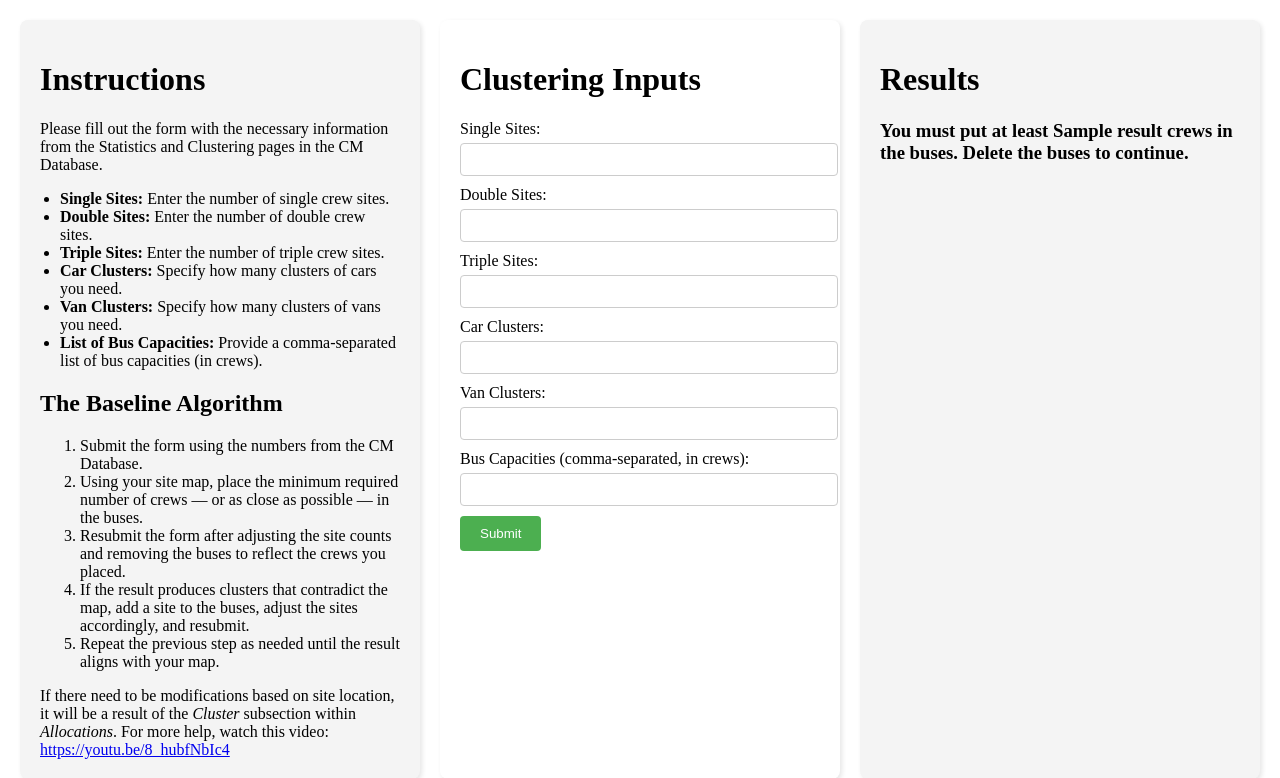
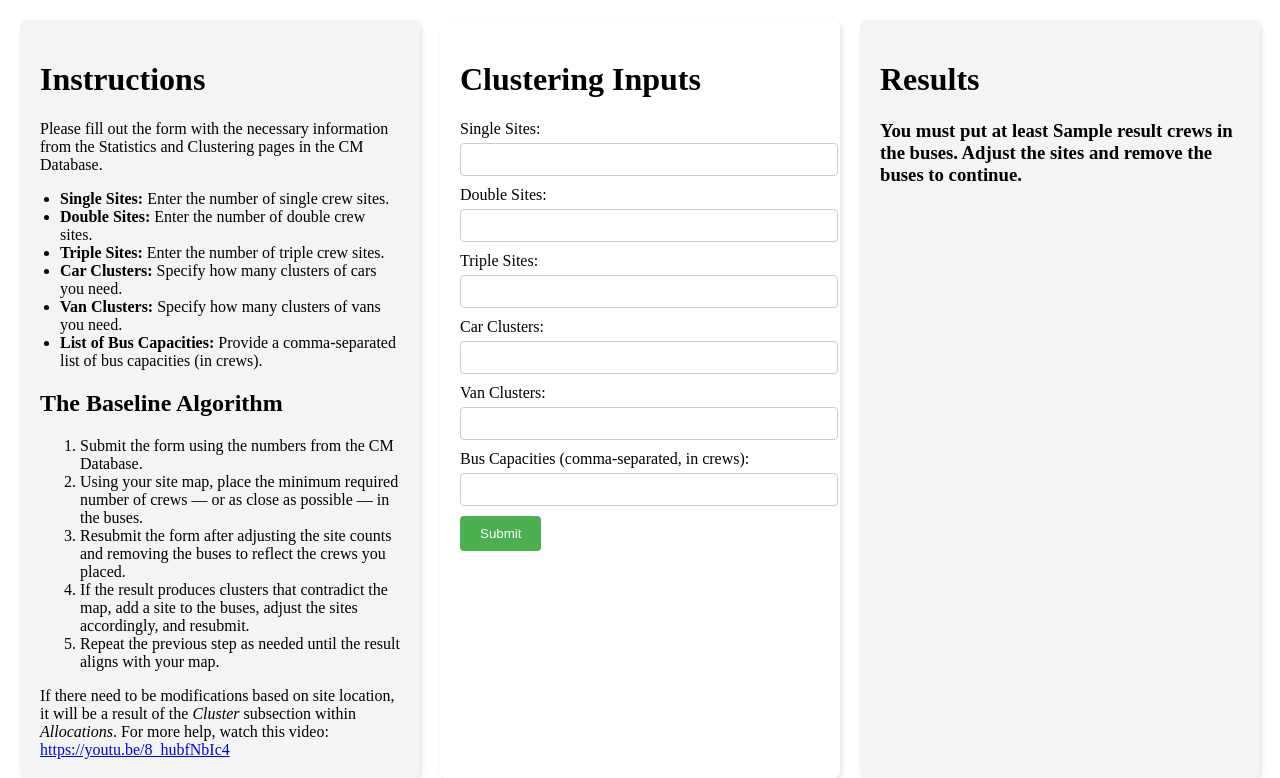
Before and after one commit to cbmckinstry/Clustering, a Flask app: template templates/index.html in a window 1280 px wide. Shown: the top 778 px of the page. Run offline with Flask 3, Linux system fonts and the light colour scheme; the template is opened without the code that fills it: most values are stand-ins (such as "Sample title", 1, 10 or a date in 2020).

Commit message:
A wee bit better

```diff
--- a/templates/index.html
+++ b/templates/index.html
@@ -144,7 +144,7 @@
             {% if results|length==2 %}
                 <h3>You need space for {{ results[1] }} more crews!</h3>
             {% elif results|length==1 %}
-                <h3>You must put at least {{ results[0] }} crews in the buses. Delete the buses to continue.</h3>
+                <h3>You must put at least {{ results[0] }} crews in the buses. Adjust the sites and remove the buses to continue.</h3>
             {% else %}
                 <div class="results-container">
                     <h2>Allocations:</h2>
```
